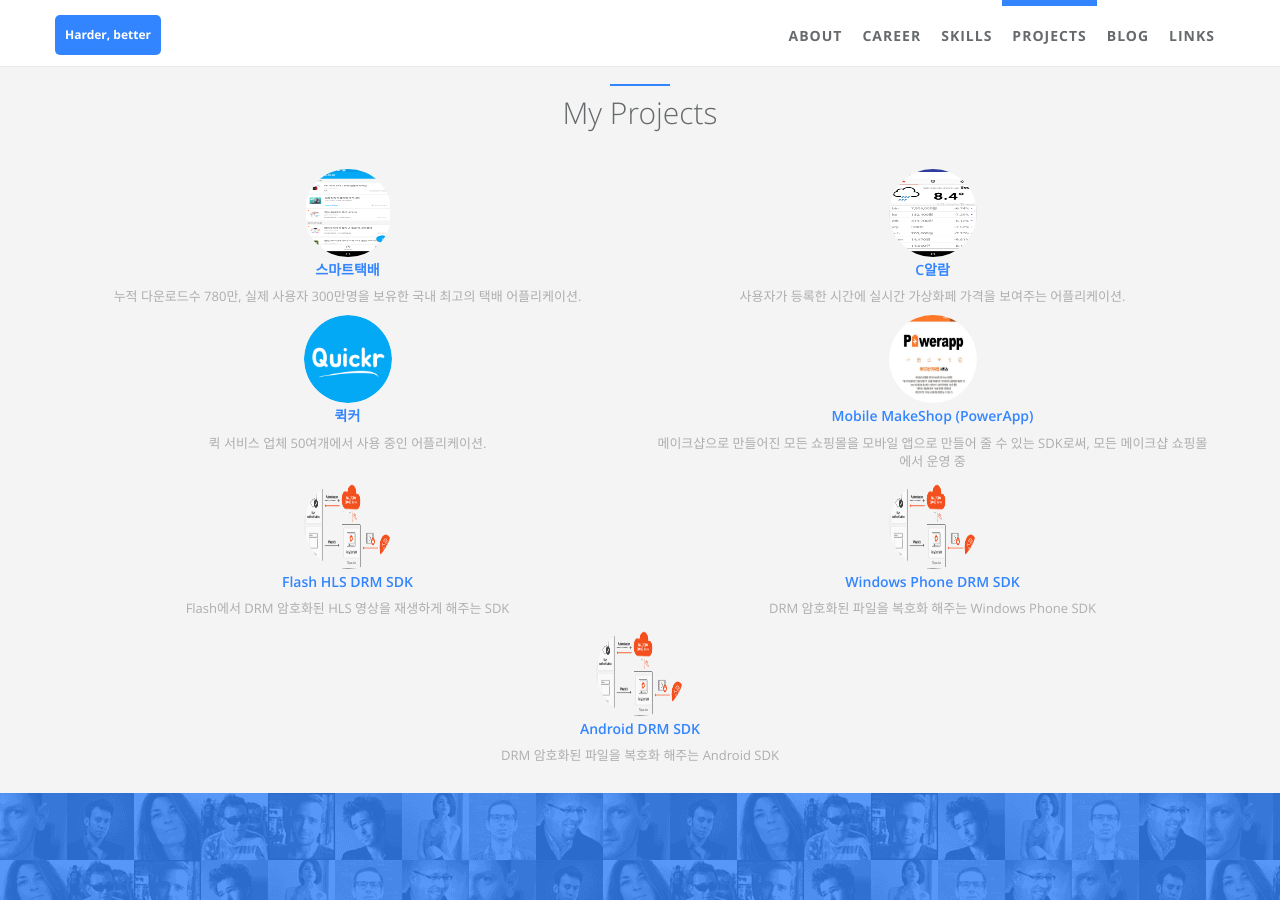
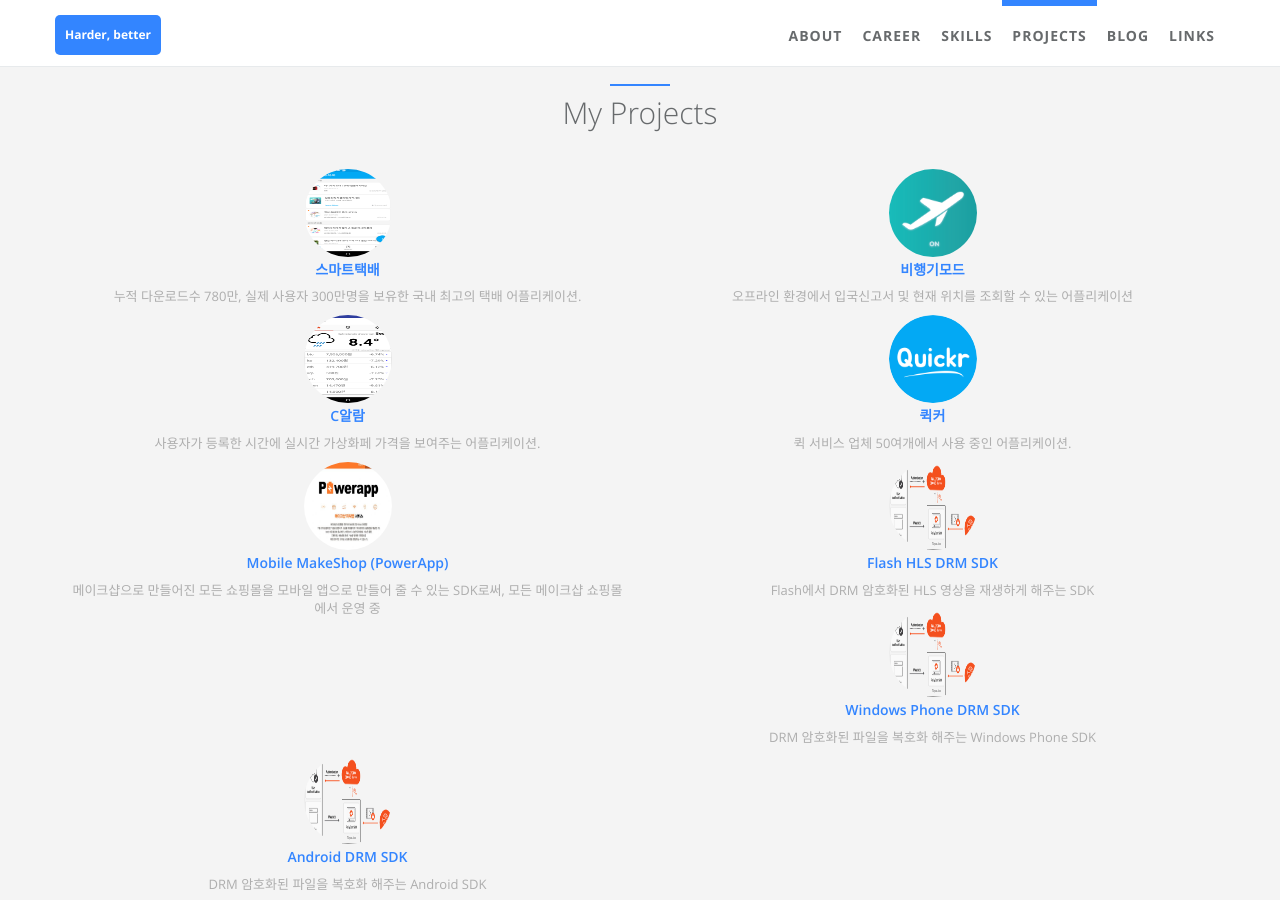
Before and after one commit to csmugene/csmugene.github.io, a Jekyll site: the page built from index.html, in a window 1280 px wide and 900 px high, scrolled down 2275 px. Built offline with Jekyll 4.4.1, drawn with Linux system fonts in a browser that asks for light colours.

Commit message:
no message

```diff
--- a/_data/index/projects.yml
+++ b/_data/index/projects.yml
@@ -6,6 +6,12 @@
   url: https://csmugene.github.io/prj/smartparcel.html
   img: /static/assets/img/landing/smartparcel.png
   desc: 누적 다운로드수 780만, 실제 사용자 300만명을 보유한 국내 최고의 택배 어플리케이션.
+
+- name: 비행기모드
+  i18n: androiddrm
+  url: https://csmugene.github.io/prj/airplane.html
+  img: /static/assets/img/landing/airplane.png
+  desc: 오프라인 환경에서 입국신고서 및 현재 위치를 조회할 수 있는 어플리케이션
 
 - name: C알람
   i18n: calarm
--- a/prj/airplane.html
+++ b/prj/airplane.html
@@ -4,28 +4,39 @@
 <head>
   <meta charset="utf-8">
   <meta name="viewport" content="width=device-width, initial-scale=1.0">
-  <title>C알람</title>
+  <title>비행기모드</title>
   <link rel="stylesheet" href="https://stackedit.io/style.css" />
 </head>
 
 <body class="stackedit">
-  <div class="stackedit__html"><h2 id="airplan-mode">비행기모드</h2>
+  <div class="stackedit__html"><h2 id="비행기모드">비행기모드</h2>
 <h3 id="기간">기간</h3>
 <p>2018.12 ~ 2019.03</p>
 <h3 id="업체">업체</h3>
 <p>개인프로젝트</p>
 <h3 id="사용기술">사용기술</h3>
-<p>JAVA, KOTLIN, RXJava, RxKotlin</p>
+<p>JAVA, KOTLIN, RXJava, RxKotlin, Retrofit</p>
 <h3 id="역할">역할</h3>
 <p>설계 및 개발</p>
 <h3 id="성과">성과</h3>
-<p>친한 개발자들과 함께 작업한 어플리케이션으로, 오프라인 환경에서 현재 위치 및 여러나라의 입국신고서 등을 보여줌</p>
+<p>친한 개발자들과 함께 작업한 어플리케이션으로, 오프라인 환경에서 현재 위치 및 여러나라의 입국신고서 등을 보여줌.<br>
+현재 누적다운로드 2300명</p>
 <h3 id="기술설명">기술설명</h3>
-<p><img src="https://lh3.googleusercontent.com/-_2QOidqyzEKp6WVzNqld3Fyq2ts-epD4AcTE6AMc77LQBC3yH-r5ZvFTqbfWhjKnGCCmm7yHUAV" alt="enter image description here"><br>
-<img src="https://lh3.googleusercontent.com/K95bM3vN8x4LQA-tqXUF0D0Y9rVzWg1Y8kIWQP1x8OXnBYxIlMgAxgbYPNSurtSEH_MYDy0M-FWh" alt="enter image description here"><br>
-<img src="https://lh3.googleusercontent.com/jmYBKvpMIbZbX9O5km4TCSPM3DzvRnAXW1GAl5-LpTiuKmE5nJTt44mqLIRqFmsJvBQs4rhKc3HK" alt="enter image description here"></p>
-<p>RecyclerView를 사용하여 메인 화면을 구성하였으며, 사용자가 관심 코인 등록 후 알람을 등록하면 위의 스크린샷처럼 정해진 시간에 날씨와 해당 코인의 가격을 노티피케이션으로 보여줌.<br>
-서버는 PHP와 mysql로 구성하였음.</p>
+<p><img src="https://csmugene.github.io/prj/img/device-2019-05-14-142018.png" alt="메인화면"><br>
+메인 화면</p>
+<p><img src="https://csmugene.github.io/prj/img/device-2019-05-14-142027.png" alt="enter image description here"><br>
+입국 카드 선택화면</p>
+<p><img src="https://csmugene.github.io/prj/img/device-2019-05-14-142036.png" alt="enter image description here"><br>
+입국 카드 상세화면</p>
+<p><img src="https://csmugene.github.io/prj/img/device-2019-05-14-142046.png" alt="enter image description here"><br>
+비행위치 화면</p>
+<p><img src="https://csmugene.github.io/prj/img/device-2019-05-14-142101.png" alt="enter image description here"><br>
+공항선택 화면</p>
+<p><img src="https://csmugene.github.io/prj/img/device-2019-05-14-142123.png" alt="enter image description here"><br>
+현재 위치가 수신시 나오는 노티피케이션</p>
+<p>전체적인 화면은 RecyclerView를 이용하여 만들었으며, 모든 API 통신은 Retrofit과 Rx를 조합하여 만들었음.<br>
+모든 이미지는 디스크캐시 형태로 저장을 하여 오프라인에서도 볼 수 있게 하였음.<br>
+비행시 현재 위치를 가져오기까지가 시간이 오래걸리기때문에 서비스를 이용하여 가져오며 수신 시 노티피케이션을 통해서 사용자에게 안내해줌.</p>
 </div>
 </body>
 
```
Also changed, not shown: static/assets/img/landing/airplane.png (added).
